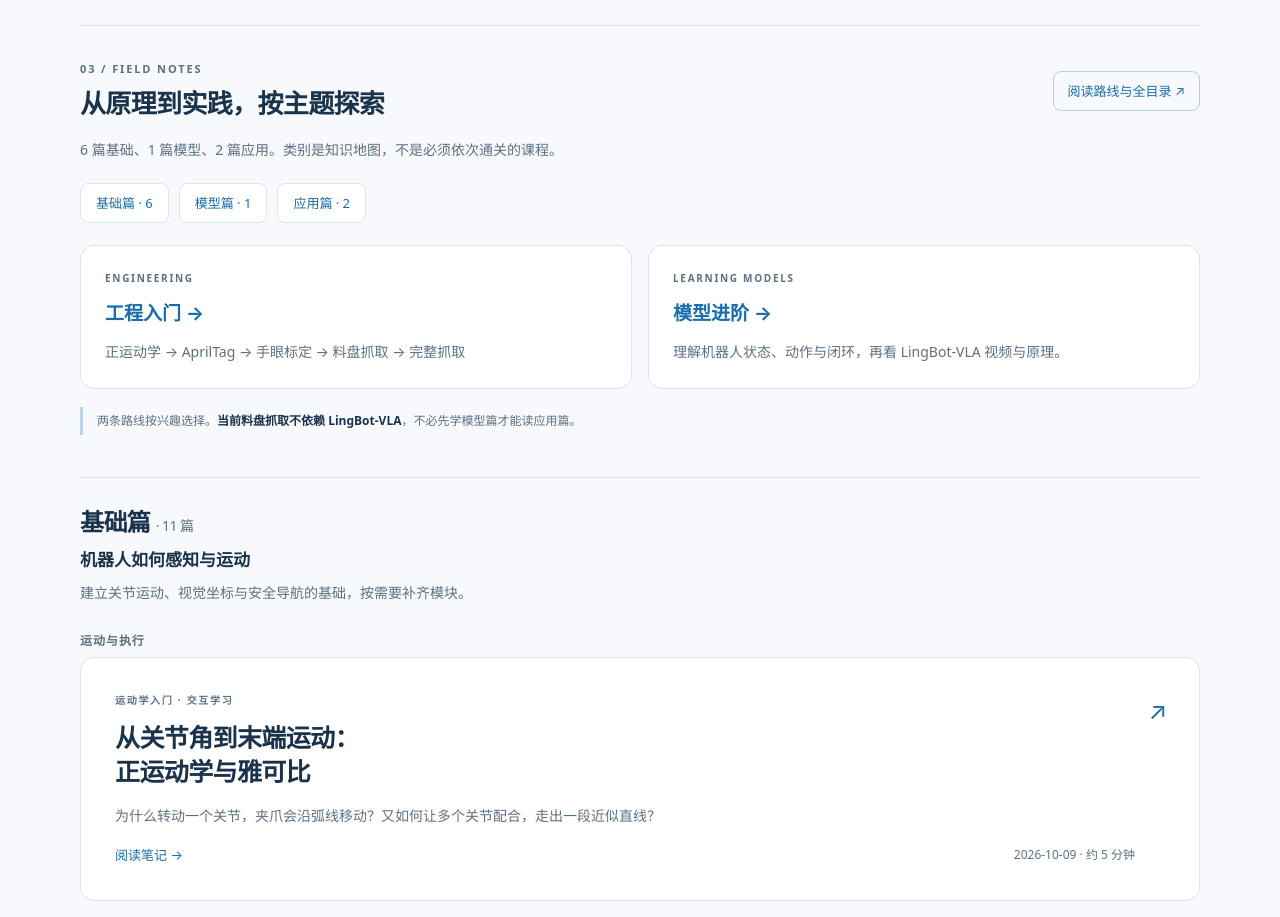
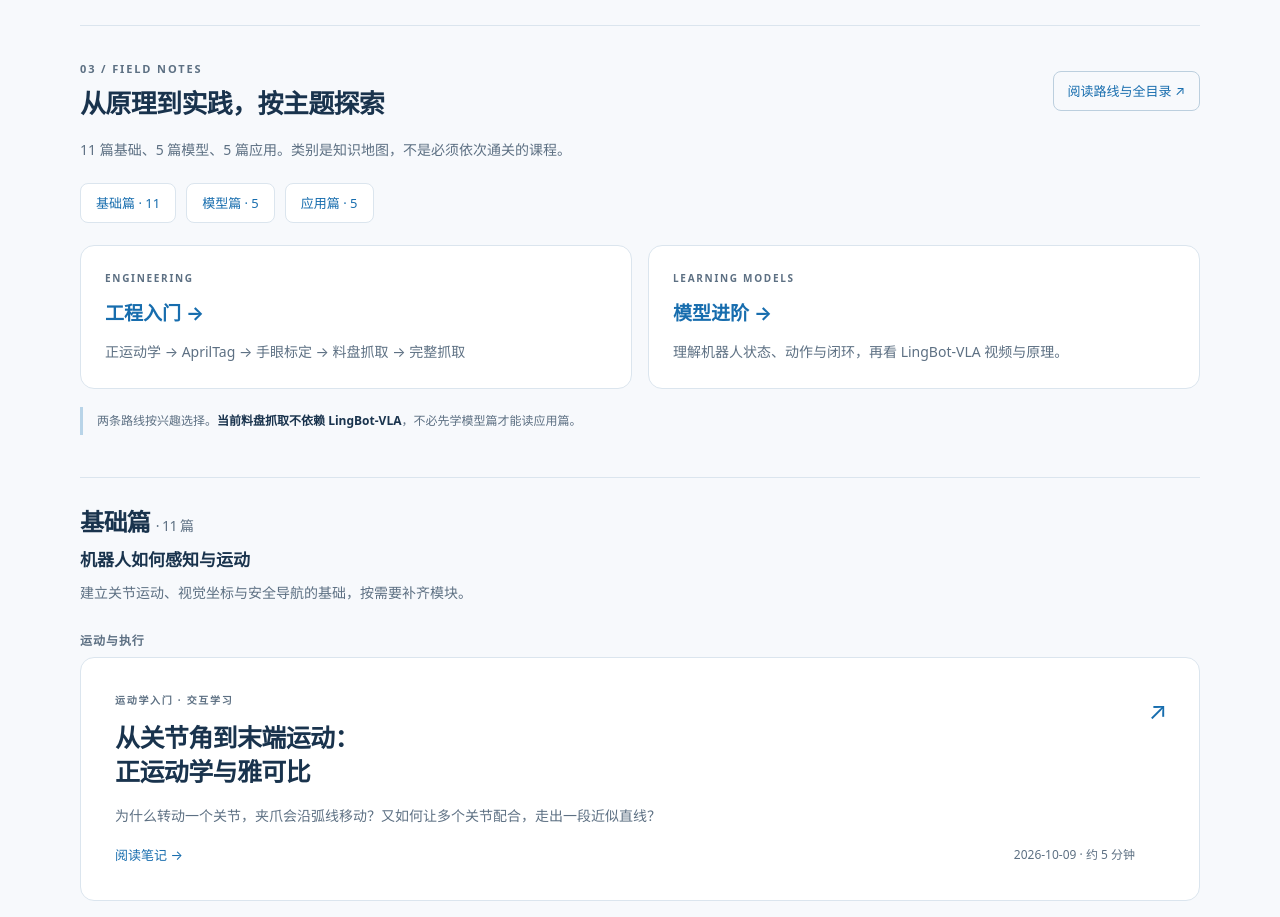
Before and after one commit to WangN2/WangN2.github.io, a website: page site/index.html in a window 1280 px wide. Shown: the part 2340-3257 px from the top of the page. Drawn offline with Linux system fonts and the light colour scheme.

Commit message:
[FIX] 首页的分类计数也过期了：6/1/2 → 11/5/5
上次只修了系列页，首页「03 / FIELD NOTES」下面那行简介和那排胶囊是另一份拷贝，
一直停在 6/1/2。而上面「基础篇 · 11 篇」是对的，同一个页面出现两套数字。

- 按实际卡片数改正首页两处：11 / 5 / 5。
- 上次加的守护测试只读了 series/index.html，等于把首页漏在外面。这次改成
  对 index.html 与 series/index.html 各跑一遍，简介用 section-intro、系列页
  用 lede，正则同时兼容。
- 反向验证过：把首页改回 6/1/2，测试立刻失败。

根因是同一串数字写在四个地方（两个页面的简介 + 两排胶囊），靠人记必然漏。

```diff
--- a/site/index.html
+++ b/site/index.html
@@ -69,8 +69,8 @@
   </section>
   <section id="notes" class="section notes">
    <div class="section-heading"><div><p class="eyebrow">03 / FIELD NOTES</p><h2>从原理到实践，按主题探索</h2></div><a class="outline-link" href="./series/">阅读路线与全目录 ↗</a></div>
-   <p class="section-intro">6 篇基础、1 篇模型、2 篇应用。类别是知识地图，不是必须依次通关的课程。</p>
-   <nav class="category-nav" aria-label="笔记分类"><a href="#basics">基础篇 · 6</a><a href="#models">模型篇 · 1</a><a href="#applications">应用篇 · 2</a></nav>
+   <p class="section-intro">11 篇基础、5 篇模型、5 篇应用。类别是知识地图，不是必须依次通关的课程。</p>
+   <nav class="category-nav" aria-label="笔记分类"><a href="#basics">基础篇 · 11</a><a href="#models">模型篇 · 5</a><a href="#applications">应用篇 · 5</a></nav>
    <div class="reading-paths">
     <a class="reading-path" href="./series/#engineering-route"><span class="eyebrow">ENGINEERING</span><strong>工程入门 →</strong><span>正运动学 → AprilTag → 手眼标定 → 料盘抓取 → 完整抓取</span></a>
     <a class="reading-path" href="./series/#model-route"><span class="eyebrow">LEARNING MODELS</span><strong>模型进阶 →</strong><span>理解机器人状态、动作与闭环，再看 LingBot-VLA 视频与原理。</span></a>
```
Also changed, not shown: tests/categories.test.cjs (+12 -11 lines).
